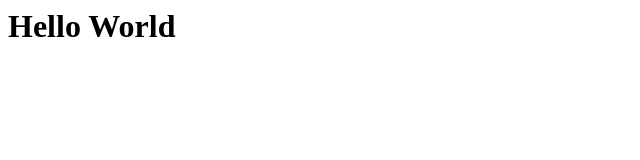
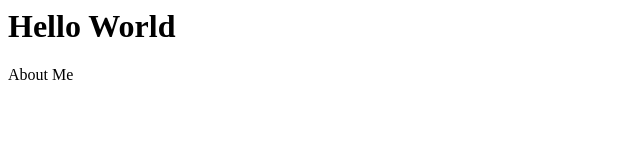
Before and after one commit to Macintype018/vesselData.github.io, a plain HTML site: page index.html in a window 1280 px wide. Shown: the full height of the page, 0-640 px from the left. Drawn offline with Linux system fonts and the light colour scheme.

Commit message:
Update index.html

```diff
--- a/index.html
+++ b/index.html
@@ -2,5 +2,6 @@
 <html>
 <body>
 <h1>Hello World</h1>
+<div class="box2" onclick="mapVesselDensityPlot.html'"> About Me</div>
 </body>
 </html>
```
